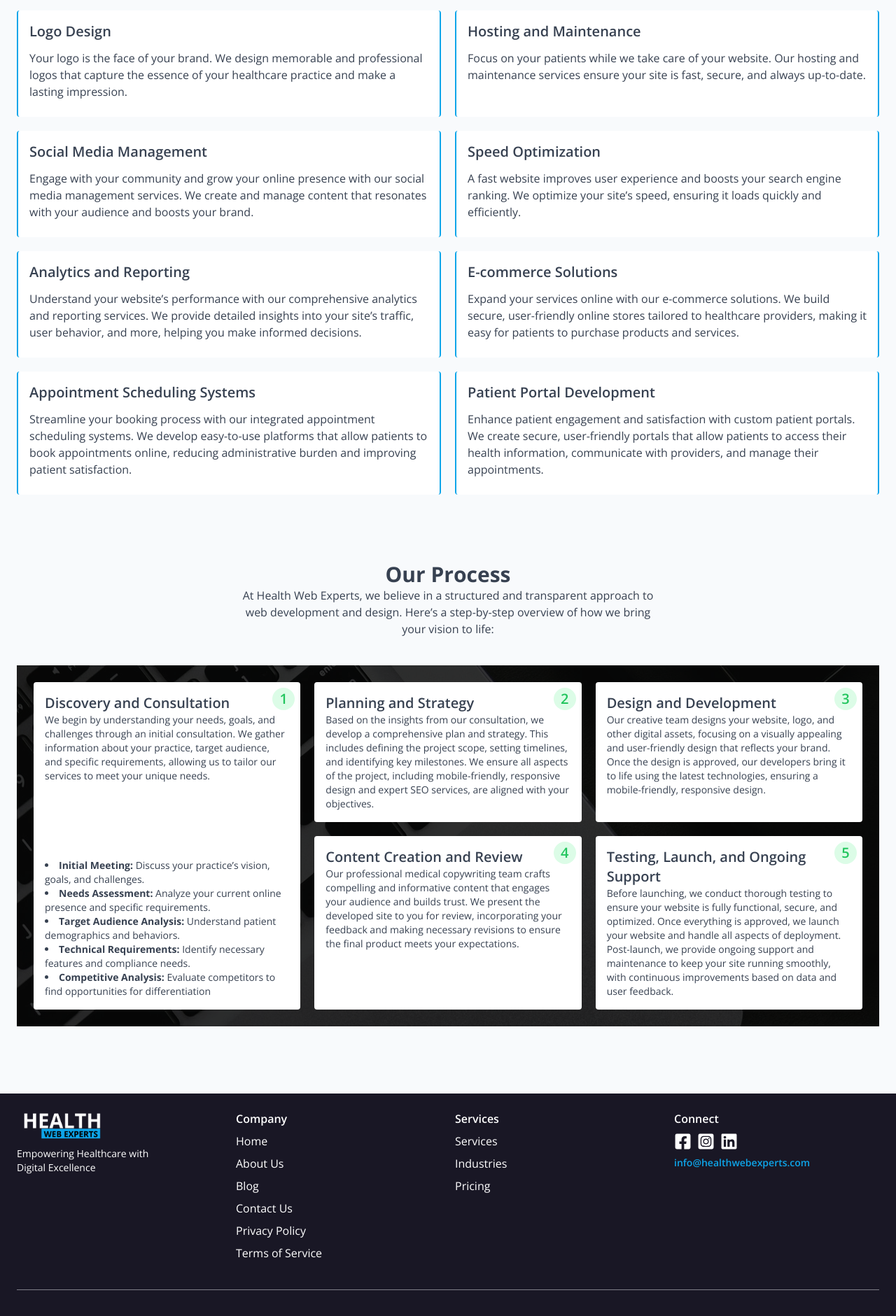
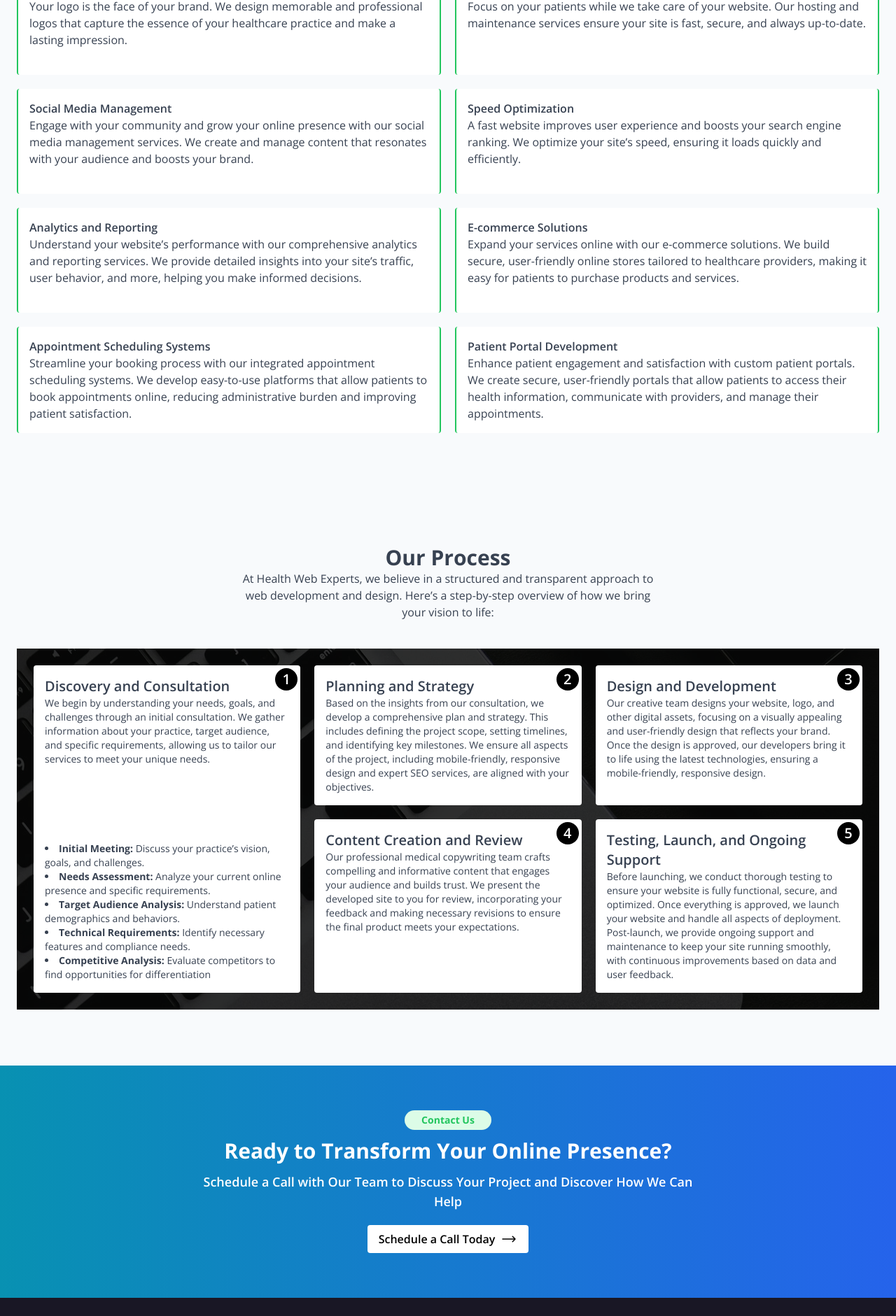
Before and after one commit to lmigonzalez/health-site-solutions, a Next.js app: page /services in a window 1280 px wide. Shown: the part 780-2661 px from the top of the page at 70% size. Built offline with nearby package versions, Linux system fonts and the light colour scheme.

Commit message:
hero resp

```diff
--- a/src/app/(pages)/about/page.tsx
+++ b/src/app/(pages)/about/page.tsx
@@ -52,7 +52,7 @@ export default function Page() {
   ];
 
   return (
-    <main className="px-6 pt-24">
+    <main className="px-6 pt-16">
       {" "}
       <CustomHeader
         title="About Us"
@@ -68,8 +68,8 @@ export default function Page() {
             exceptional service and delivering high-quality results for our
             clients. Meet some of our key team members:
           </p>
-          <ul className="my-10 grid grid-cols-3 gap-10">
-            <li className="flex flex-col items-center justify-center gap-2 rounded border-l-2 border-green-500 p-6 text-center shadow">
+          <ul className="my-10 grid gap-10 md:grid-cols-3">
+            <li className="flex flex-col items-center justify-center gap-2 rounded border-green-500 p-6 text-center shadow md:border-l-2">
               <Image src={"/boy.png"} alt="" width={50} height={50} />
               <p className="rounded bg-green-100 px-4 py-1 text-sm font-semibold text-green-500">
                 Founder & CEO
@@ -93,7 +93,7 @@ export default function Page() {
                 to revolutionize the digital presence of healthcare providers.
               </p>
             </li>
-            <li className="flex flex-col items-center justify-center gap-2 rounded border-r-2 border-green-500 p-6 text-center shadow">
+            <li className="flex flex-col items-center justify-center gap-2 rounded border-green-500 p-6 text-center shadow md:border-r-2">
               <Image src={"/boy.png"} alt="" width={50} height={50} />
               <p className="rounded bg-green-100 px-4 py-1 text-sm font-semibold text-green-500">
                 Founder & CEO
@@ -118,11 +118,11 @@ export default function Page() {
             our clients. Here are some of the technologies we love and use:
           </p>
 
-          <div className="m-auto mt-5 flex max-w-fit items-center gap-3">
+          <div className="page-w m-auto mt-5 flex max-w-fit flex-wrap items-center justify-center gap-3">
             {skills.map((item, index) => {
               return (
                 <div key={index} className="flex items-center justify-center">
-                  <div className="flex aspect-square size-14 flex-col items-center justify-center gap-1 rounded-full bg-gray-200 p-0.5 text-gray-500">
+                  <div className="flex aspect-square size-10 flex-col items-center justify-center gap-1 rounded-full bg-gray-200 p-0.5 text-gray-500 md:size-14">
                     {item.icon}
                     {/* <p className="text-xs font-semibold">{item.name}</p> */}
                   </div>
@@ -226,7 +226,7 @@ export default function Page() {
           </div>
         </div>
 
-        <div className="custom-space">
+        <div className="">
           <h2 className="text-center text-3xl font-bold">Our Mission</h2>
           <p className="m-auto max-w-[700px] text-center font-semibold">
             Our mission at Health Web Experts is to empower healthcare providers
@@ -235,8 +235,8 @@ export default function Page() {
             are dedicated to:
           </p>
 
-          <div className="mt-5 grid grid-cols-2 gap-10">
-            <ul className="flex flex-col gap-1 rounded-xl border-l-4 p-2 pl-4 text-justify">
+          <div className="mt-5 grid gap-10 md:grid-cols-2">
+            <ul className="flex flex-col gap-1 rounded-xl p-2 text-justify md:border-l-4 md:pl-4">
               <li className="">
                 <b>Excellence:</b> Delivering high-quality web development and
                 design services that exceed our clients&apos; expectations. We
--- a/src/app/(pages)/services/page.tsx
+++ b/src/app/(pages)/services/page.tsx
@@ -2,25 +2,25 @@ import React from "react";
 import CustomHeader from "@/components/CustomHeader";
 import OurProcess from "@/components/OurProcess";
 import ServiceGrid from "@/components/ServiceGrid";
+import CallToAction from "@/sections/CallToAction";
 import type { Metadata } from "next";
 
 export const metadata: Metadata = {
-  title:
-    "Healthcare Web Development and Design Services | Health Web Experts",
+  title: "Healthcare Web Development and Design Services | Health Web Experts",
   description:
     "Explore our comprehensive web development and design services for healthcare providers. Health Web Experts offers responsive websites, expert SEO, content creation, hosting, maintenance, and more to boost your online presence. Contact us to enhance your digital footprint.",
 };
 export default function Page() {
   return (
-    <main className="px-6 py-24">
-      <CustomHeader
-        title="Our Services"
-        description="At Health Web Experts, we provide comprehensive web solutions tailored specifically for healthcare providers. Our range of services includes custom web development, SEO optimization, and secure medical portals. Discover how our expertise can help elevate your online presence and improve patient engagement."
-      />
-      <section className="page-content">
+    <main className="mt-16">
+      <div className="page-w px-6">
+        <CustomHeader
+          title="Our Services"
+          description="At Health Web Experts, we provide comprehensive web solutions tailored specifically for healthcare providers. Our range of services includes custom web development, SEO optimization, and secure medical portals. Discover how our expertise can help elevate your online presence and improve patient engagement."
+        />
         <ServiceGrid />
-      </section>
-      <OurProcess />
+        <OurProcess />
+      </div>
     </main>
   );
 }
--- a/src/app/page.tsx
+++ b/src/app/page.tsx
@@ -14,7 +14,6 @@ export default function Home() {
       <WhyUs />
       <ServicesOverview />
       <Testimonials />
-      <CallToAction />
     </main>
   );
 }
--- a/src/components/Footer.tsx
+++ b/src/components/Footer.tsx
@@ -1,14 +1,23 @@
+"use client";
 import React from "react";
 import Link from "next/link";
 import Image from "next/image";
+import CallToAction from "@/sections/CallToAction";
+import { usePathname } from "next/navigation";
 import {
   FaFacebookSquare,
   FaLinkedin,
   FaInstagramSquare,
 } from "react-icons/fa";
+const pageToAvoid = ["/contact"];
 export default function Footer() {
+  const pathname = usePathname();
+
   return (
-    <footer className="mt-auto w-full bg-my_black p-6 text-white">
+    <section className="mt-auto">
+      {!pageToAvoid.includes(pathname) && <CallToAction />}
+
+      <footer className="w-full bg-my_black p-6 text-white">
         <div className="page-w grid grid-cols-4 gap-5">
           <div className="space-y-2">
             <Link href={"/"}>
@@ -43,7 +52,7 @@ export default function Footer() {
               <Link href={"/privacy-policy"}>Privacy Policy</Link>
             </li>
             <li>
-            <Link href={"/terms-services"}>Terms of Service</Link>
+              <Link href={"/terms-of-service"}>Terms of Service</Link>
             </li>
           </menu>
 
@@ -93,5 +102,6 @@ export default function Footer() {
           </small>
         </div>
       </footer>
+    </section>
   );
 }
--- a/src/components/Header.tsx
+++ b/src/components/Header.tsx
@@ -13,7 +13,7 @@ export default function Header() {
   }, [pathname]);
 
   return (
-    <header className="w-full bg-white p-6 shadow">
+    <header className="w-full bg-white px-6 py-3 shadow">
       <nav className="flex w-full items-center justify-between">
         <div className="">
           <Link href={"/"}>
--- a/src/components/HeroSocials.tsx
+++ b/src/components/HeroSocials.tsx
@@ -3,7 +3,7 @@ import Link from "next/link";
 
 export default function HeroSocials() {
   return (
-    <div className="absolute left-0 top-5 flex h-[200px] w-full items-center justify-center gap-2 bg-[url('/health-site-solutions-hero.webp')] bg-cover md:left-5 md:top-auto md:h-full md:w-auto md:flex-col md:bg-none">
+    <div className="absolute left-0 top-5 hidden h-[200px] w-full items-center justify-center gap-2 bg-[url('/health-site-solutions-hero.webp')] bg-cover md:left-5 md:top-auto md:flex md:h-full md:w-auto md:flex-col md:bg-none">
       <div className="h-0.5 w-full bg-white bg-opacity-50 backdrop-blur-sm md:h-full md:w-0.5"></div>
 
       <div className="flex gap-24 rounded bg-white bg-opacity-50 p-10 backdrop-blur-sm md:flex-col md:px-0 md:py-24">
--- a/src/components/OurProcess.tsx
+++ b/src/components/OurProcess.tsx
@@ -84,8 +84,8 @@ export default function OurProcess() {
                 key={index}
                 className={`${item.step === 1 ? "row-span-2" : ""} relative flex flex-col justify-start rounded bg-white p-4`}
               >
-                <div className="absolute right-2 top-2">
-                  <p className="flex size-8 items-center justify-center rounded-full bg-green-100 text-xl font-semibold text-green-500">
+                <div className="absolute right-1 top-1">
+                  <p className="flex size-8 items-center justify-center rounded-full bg-black text-xl font-semibold text-white">
                     {item.step}
                   </p>
                 </div>
--- a/src/components/ServiceGrid.tsx
+++ b/src/components/ServiceGrid.tsx
@@ -271,19 +271,19 @@ export default function ServiceGrid() {
     },
   ];
   return (
-    <div className="grid w-full gap-5 md:grid-cols-2">
+    <div className="custom-space grid w-full gap-5 md:grid-cols-2">
       {services.map((item, index) => {
         return (
           <div
             key={index}
-            className="group relative min-h-[150px] cursor-pointer rounded border-x-2 border-sky-500 bg-white p-4"
+            className="group relative min-h-[150px] cursor-pointer rounded border-x-2 border-green-500 bg-white p-4"
           >
             <div className="flex flex-col items-start justify-start text-start">
-              <h3>{item.title}</h3>
+              <h3 className="font-semibold">{item.title}</h3>
               <p className="text-base font-normal">{item.description}</p>
             </div>
-            <div className="absolute left-0 top-0 z-10 flex h-full w-0 items-center justify-start overflow-hidden bg-sky-500 text-white transition-all duration-300 group-hover:w-full">
-              <ul className="ml-2 text-transparent transition-all delay-200 group-hover:text-current">
+            {/* <div className="absolute left-0 top-0 z-10 flex h-full w-0 items-center justify-start overflow-hidden bg-sky-500 text-white transition-all duration-300 group-hover:w-full">
+              <ul className="ml-2 p-2 text-transparent transition-all delay-200 group-hover:text-current">
                 {item.content.map((item, index) => {
                   return (
                     <li key={index}>
@@ -292,7 +292,7 @@ export default function ServiceGrid() {
                   );
                 })}
               </ul>
-            </div>
+            </div> */}
           </div>
         );
       })}
--- a/src/sections/CallToAction.tsx
+++ b/src/sections/CallToAction.tsx
@@ -18,7 +18,7 @@ export default function CallToAction() {
           </h3>
           <div className="pt-2">
             <Link
-              href={""}
+              href={"/contact"}
               className="m-auto flex w-fit items-center gap-2 rounded bg-white px-4 py-2 font-semibold text-black transition-all hover:bg-sky-900 hover:text-white"
             >
               Schedule a Call Today
--- a/src/sections/Hero.tsx
+++ b/src/sections/Hero.tsx
@@ -3,17 +3,20 @@ import Link from "next/link";
 import HeroSocials from "@/components/HeroSocials";
 export default function Hero() {
   return (
-    <section className="bg-my_blue relative flex w-full justify-end bg-none bg-cover bg-left-bottom bg-no-repeat px-6 pt-56 md:min-h-[600px] md:bg-[url('/health-site-solutions-hero.webp')] md:pt-0">
-      <div className="flex flex-col justify-end gap-6 text-end md:w-1/2 md:justify-center">
-        <h1 className="text-5xl font-bold">
+    <section className="bg-my_blue relative flex min-h-[600px] w-full items-center justify-center bg-[url('/health-site-solutions-hero.webp')] bg-cover bg-left-bottom bg-no-repeat px-6 md:justify-end md:pt-0">
+      <div className="flex h-fit flex-col items-center justify-center gap-6 rounded border bg-white bg-opacity-50 p-4 text-center backdrop-blur-sm md:w-1/2 md:items-end md:border-none md:bg-transparent md:text-end">
+        <h1 className="text-2xl font-bold md:text-4xl">
           Innovative Web Solutions for Healthcare
         </h1>
-        <h3 className="text-xl font-semibold">
+        <h3 className="font-semibold md:text-xl">
           Empowering Healthcare Professionals with Custom Website Design and
           Development Services
         </h3>
         <div className="flex justify-end pt-2">
-          <Link href={""} className="main-btn flex w-fit items-center gap-2">
+          <Link
+            href={"/contact"}
+            className="main-btn flex w-fit items-center gap-2"
+          >
             Get Started Today{" "}
             <svg
               xmlns="http://www.w3.org/2000/svg"
--- a/src/sections/ServicesOverview.tsx
+++ b/src/sections/ServicesOverview.tsx
@@ -95,7 +95,7 @@ export default function ServicesOverview() {
 
       <div className="mt-5 flex justify-center pt-2">
         <Link
-          href={""}
+          href={"/services"}
           className="flex w-fit items-center gap-2 text-lg font-bold text-sky-500 transition-all hover:text-sky-900"
         >
           Learn More About Our Services
```
Lines whose indentation alone changed are shown as unchanged.
